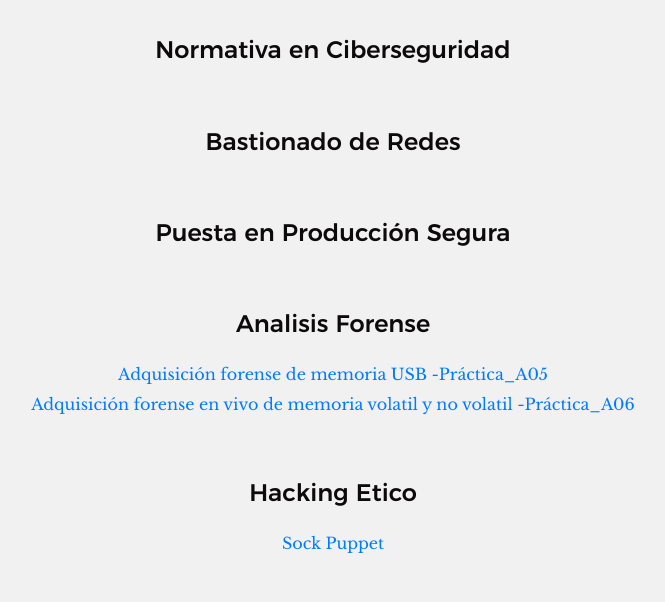
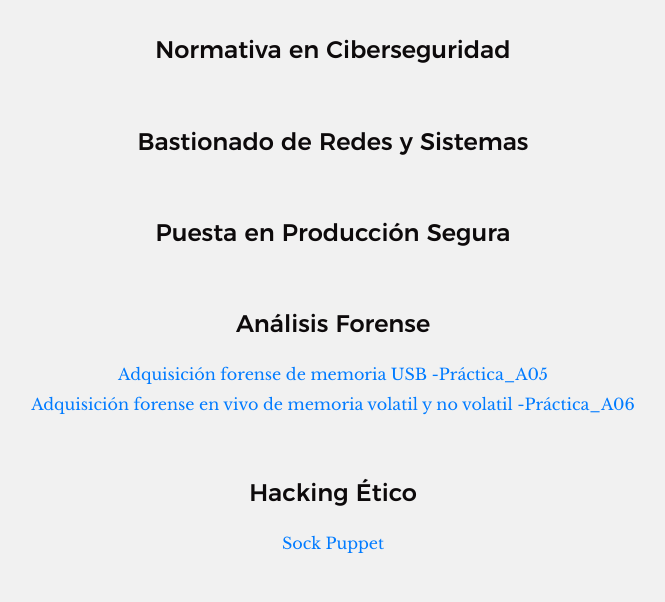
Before and after one commit to alvarobueno21/Portfolio_AlvaroBO, a plain HTML site: page index.html in a window 1280 px wide. Shown: the part 3540-4142 px from the top of the page, without its empty margins (307-972 px from the left). Drawn offline with Linux system fonts and the light colour scheme.

Commit message:
comit 16

```diff
--- a/index.html
+++ b/index.html
@@ -275,12 +275,12 @@
         <h2 class="text-center">ASIGNATURAS Y SUS PROYECTOS</h2> <!-- Agregamos la clase 'text-center' para centrar el texto -->
         <h2 class="text-center">Incidentes de Ciberseguridad</h2> <!-- Agregamos la clase 'text-center' para centrar el texto -->
         <h2 class="text-center">Normativa en Ciberseguridad</h2> <!-- Agregamos la clase 'text-center' para centrar el texto -->
-        <h2 class="text-center">Bastionado de Redes</h2> <!-- Agregamos la clase 'text-center' para centrar el texto -->
+        <h2 class="text-center">Bastionado de Redes y Sistemas</h2> <!-- Agregamos la clase 'text-center' para centrar el texto -->
         <h2 class="text-center">Puesta en Producción Segura</h2> <!-- Agregamos la clase 'text-center' para centrar el texto -->
-        <h2 class="text-center">Analisis Forense</h2> <!-- Agregamos la clase 'text-center' para centrar el texto -->
+        <h2 class="text-center">Análisis Forense</h2> <!-- Agregamos la clase 'text-center' para centrar el texto -->
         <a href="https://github.com/alvarobueno21/Analisis_forense/blob/main/proyecto_A05/P_A05/AFI_A05_AlvaroBO.md" title="README.md">Adquisición forense de memoria USB -Práctica_A05</a> <br>
         <a href="https://github.com/alvarobueno21/Analisis_forense/blob/main/Proyecto_A06/A06_AlvaroBO.md" title="README.md">Adquisición forense en vivo de memoria volatil y no volatil -Práctica_A06</a> <br>
-        <h2 class="text-center">Hacking Etico</h2> <!-- Agregamos la clase 'text-center' para centrar el texto -->
+        <h2 class="text-center">Hacking Ético</h2> <!-- Agregamos la clase 'text-center' para centrar el texto -->
         <div class="text-center" data-aos="fade-up"> <!-- Agregamos la clase 'text-center' para centrar el contenido -->
             <a href="https://github.com/alvarobueno21/Hacking_Etico/blob/main/sock_puppet/sock_puppet_AlvaroBO.md" title="README.md">Sock Puppet</a> <br>
         </div>
```
